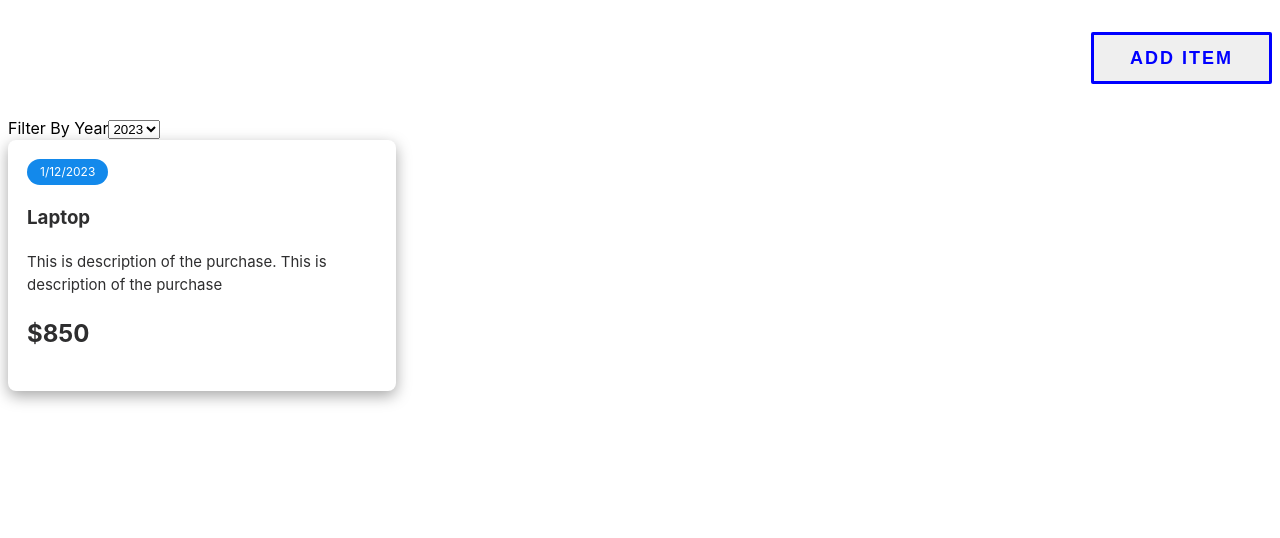
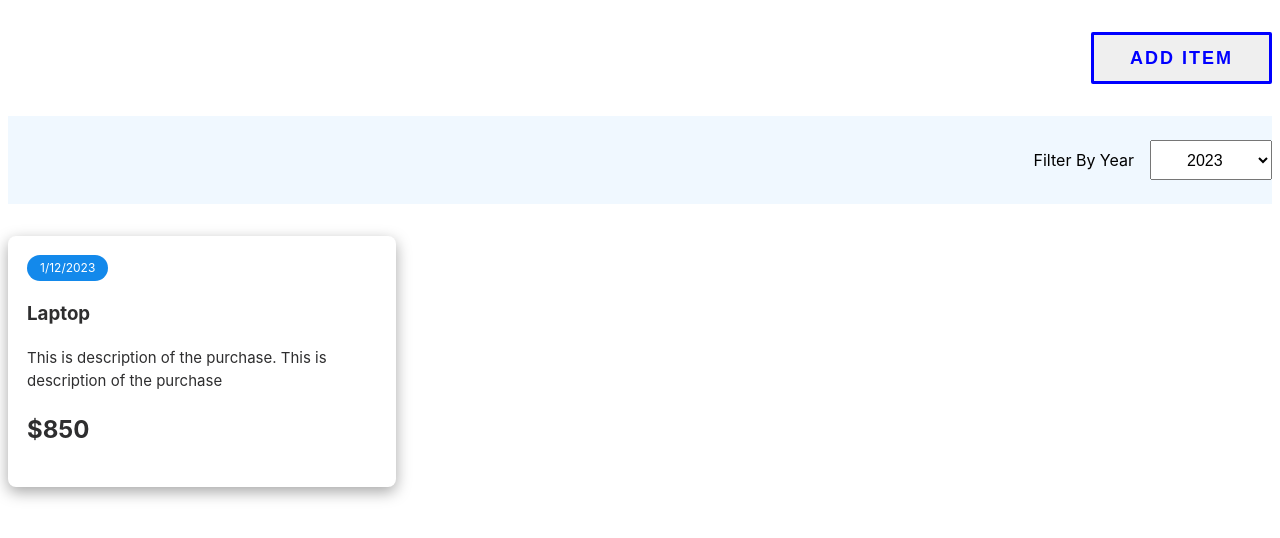
Before and after one commit to shahbaz4783/moneySavvy, a React (Vite) app: page / in a window 1280 px wide. Shown: the top 538 px of the page. Built offline with nearby package versions, Linux system fonts and the light colour scheme.

Commit message:
filter year styling

```diff
--- a/src/components/ItemFilter.jsx
+++ b/src/components/ItemFilter.jsx
@@ -3,15 +3,14 @@ export const ItemFilter = (props) => {
         props.onFilterChange(e.target.value);
     }
   return (
-    <div>
-        <label>Filter By Year</label>
-        <select value={props.selected} onChange={filterHandler}>
+    <div className="filter-container">
+        <label className="filter-label">Filter By Year</label>
+        <select className="selectTab" value={props.selected} onChange={filterHandler}>
             <option value={'2023'}>2023</option>
             <option value={'2022'}>2022</option>
             <option value={'2021'}>2021</option>
             <option value={'2020'}>2020</option>
             <option value={'2019'}>2019</option>
-
         </select>
     </div>
   )
--- a/src/components/ItemForm.jsx
+++ b/src/components/ItemForm.jsx
@@ -48,7 +48,7 @@ export const ItemForm = ({ onSaveItemData , onCancel}) => {
 				<div class='container'>
 					<div class='modal'>
 						<div class='modal__header'>
-							<span class='modal__title'>New project</span>
+							<span class='modal__title'>Add New Item</span>
 							<button class='button button--icon'>
 								<svg
 									width='24'
--- a/src/index.css
+++ b/src/index.css
@@ -27,6 +27,7 @@ form {
 	display: flex;
 	gap: 1em;
 	flex-direction: column;
+  z-index: 100;
 
 	& input {
 		padding: 1em;
@@ -259,3 +260,24 @@ box-shadow: rgba(0, 0, 0, 0.35) 0px 5px 15px;
 .addItemBtn:active {
   transform: scale(0.9);
 }
+
+
+/* Filter Container */
+.filter-container {
+  background-color: aliceblue;
+  margin: 2em 0;
+  padding: 1.5em 0;
+  display: flex;
+  justify-content: flex-end;
+  gap: 1em;
+}
+
+.selectTab {
+  font-size: 1em;
+  padding: 0.6em 2em;
+}
+
+.filter-label {
+      display: flex;
+    align-items: center;
+}
```
